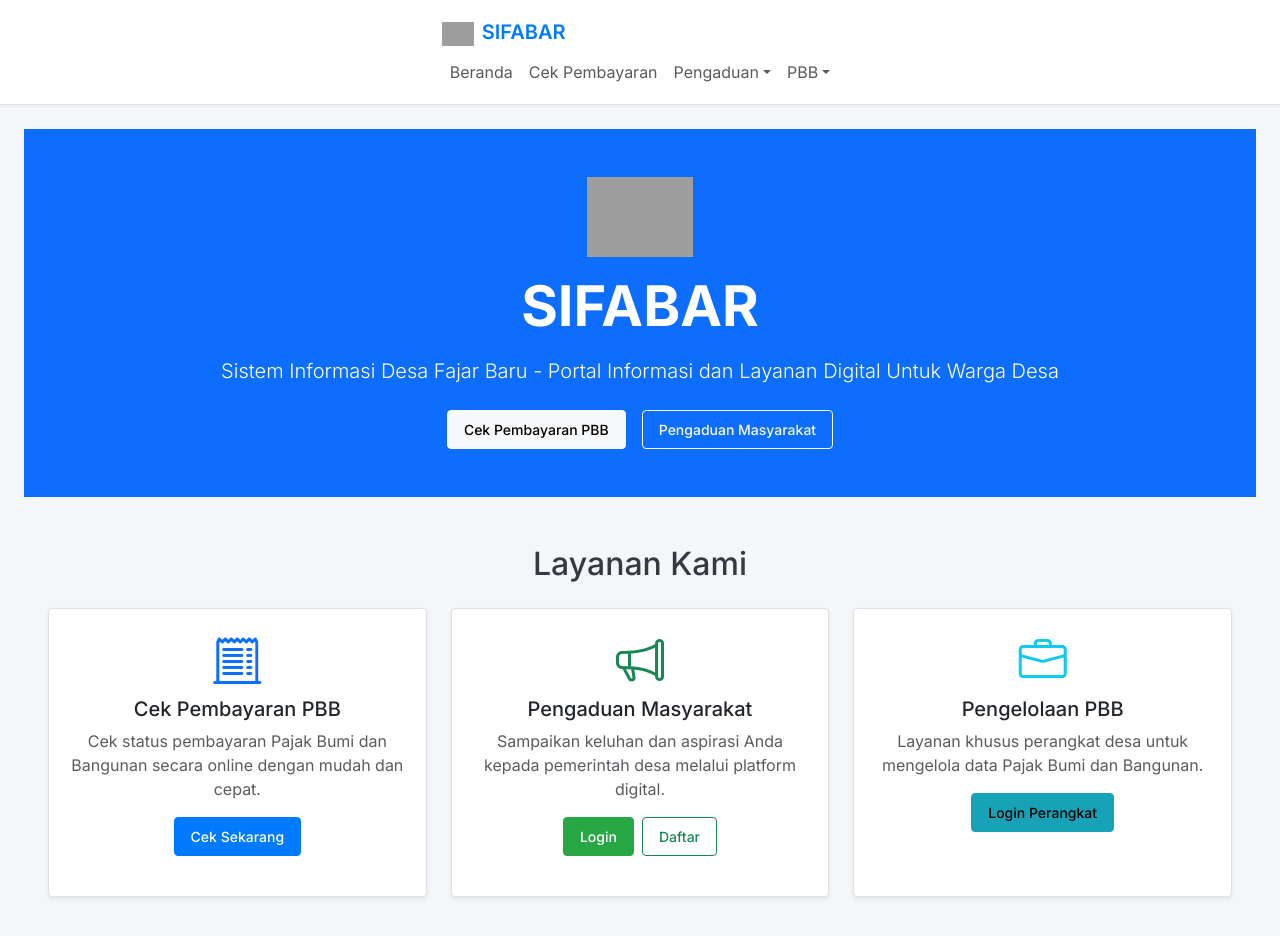
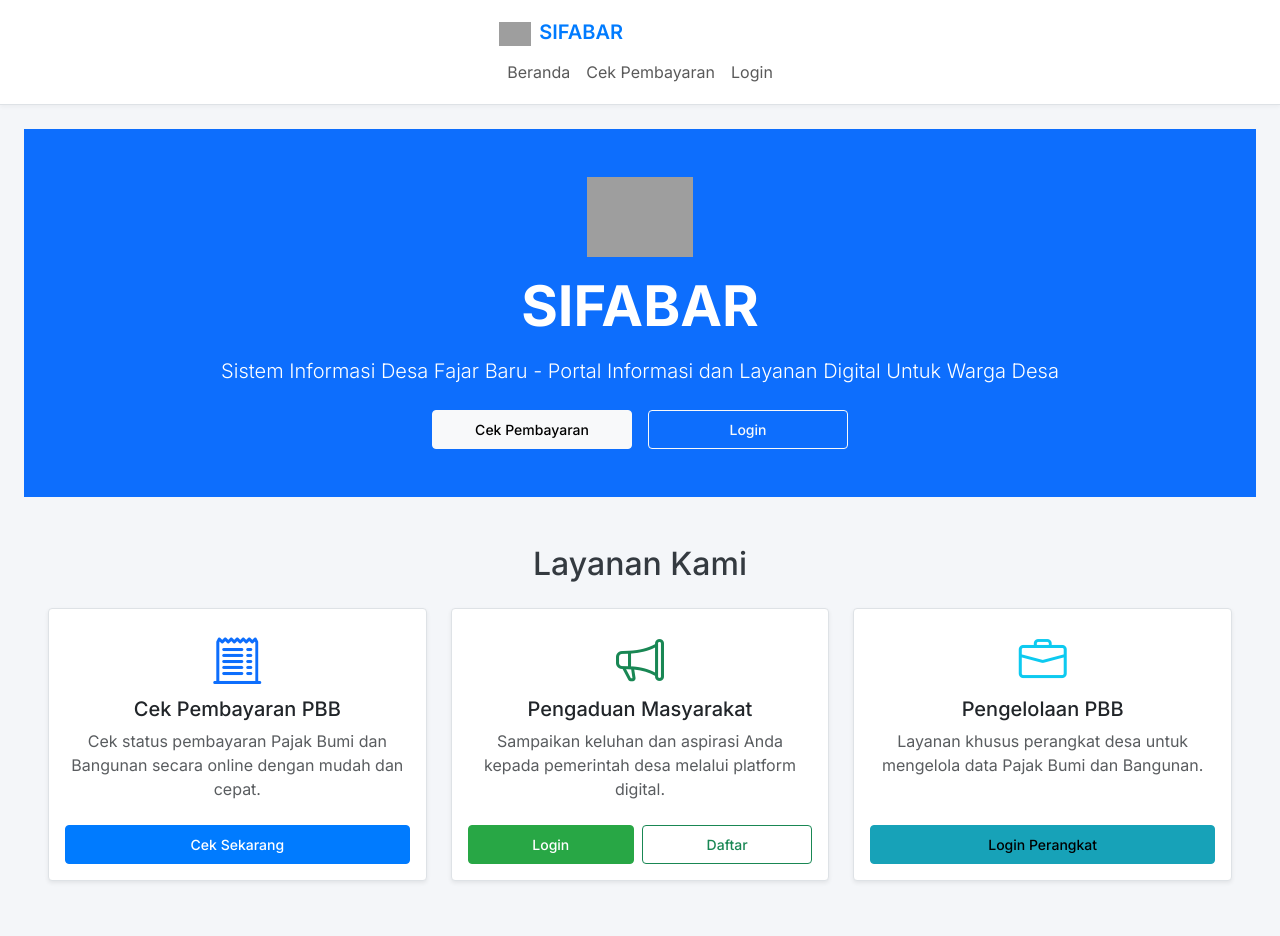
Before and after one commit to websitedesafajarbaru/website, a React (Vite) app: page / in a window 1280 px wide. Shown: the top 936 px of the page. Built offline with nearby package versions, Linux system fonts and the light colour scheme; grey boxes are pictures that could not be loaded.

Commit message:
feat: Update frontend components

```diff
--- a/src/react-app/App.tsx
+++ b/src/react-app/App.tsx
@@ -3,16 +3,18 @@ import { AuthProvider } from "./contexts/AuthContext"
 import { Layout } from "./components/Layout"
 import { ProtectedRoute } from "./components/ProtectedRoute"
 import { LandingPage } from "./pages/LandingPage"
+import { Login } from "./pages/Login"
+import { ForgotPassword } from "./pages/ForgotPassword"
 import { CekPembayaran } from "./pages/CekPembayaran"
 import { RegistrasiMasyarakat } from "./pages/pengaduan-masyarakat/RegistrasiMasyarakat"
-import { LoginPengaduan } from "./pages/pengaduan-masyarakat/LoginPengaduan"
 import { DashboardMasyarakat } from "./pages/pengaduan-masyarakat/DashboardMasyarakat"
 import { DashboardAdminPengaduan } from "./pages/pengaduan-masyarakat/DashboardAdminPengaduan"
 import { RegistrasiPerangkatDesa } from "./pages/pengelolaan-pbb/RegistrasiPerangkatDesa"
-import { LoginPBB } from "./pages/pengelolaan-pbb/LoginPBB"
 import { DashboardAdminPBB } from "./pages/pengelolaan-pbb/DashboardAdminPBB"
 import { DashboardKepalaDusun } from "./pages/pengelolaan-pbb/DashboardKepalaDusun"
 import { DashboardKetuaRT } from "./pages/pengelolaan-pbb/DashboardKetuaRT"
+import { Settings } from "./pages/Settings"
+import { Credits } from "./pages/Credits"
 
 function App() {
   return (
@@ -21,10 +23,12 @@ function App() {
         <Routes>
           <Route element={<Layout />}>
             <Route path="/" element={<LandingPage />} />
+            <Route path="/login" element={<Login />} />
+            <Route path="/lupa-password" element={<ForgotPassword />} />
             <Route path="/cek-pembayaran" element={<CekPembayaran />} />
+            <Route path="/credits" element={<Credits />} />
 
             <Route path="/pengaduan-masyarakat/registrasi" element={<RegistrasiMasyarakat />} />
-            <Route path="/pengaduan-masyarakat/login" element={<LoginPengaduan />} />
             <Route
               path="/pengaduan-masyarakat/dashboard-masyarakat"
               element={
@@ -43,7 +47,6 @@ function App() {
             />
 
             <Route path="/pengelolaan-pbb/registrasi" element={<RegistrasiPerangkatDesa />} />
-            <Route path="/pengelolaan-pbb/login" element={<LoginPBB />} />
             <Route
               path="/pengelolaan-pbb/dashboard-admin"
               element={
@@ -68,6 +71,14 @@ function App() {
                 </ProtectedRoute>
               }
             />
+            <Route
+              path="/settings"
+              element={
+                <ProtectedRoute allowedRoles={["admin", "kepala_dusun", "ketua_rt", "masyarakat"]}>
+                  <Settings />
+                </ProtectedRoute>
+              }
+            />
           </Route>
         </Routes>
       </BrowserRouter>
--- a/src/react-app/components/Navbar.tsx
+++ b/src/react-app/components/Navbar.tsx
@@ -37,39 +37,10 @@ export function Navbar() {
             </li>
             {!isAuthenticated ? (
               <>
-                <li className="nav-item dropdown">
-                  <a className="nav-link dropdown-toggle" href="#" role="button" data-bs-toggle="dropdown">
-                    Pengaduan
-                  </a>
-                  <ul className="dropdown-menu dropdown-menu-end">
-                    <li>
-                      <Link className="dropdown-item" to="/pengaduan-masyarakat/login">
-                        Login
-                      </Link>
-                    </li>
-                    <li>
-                      <Link className="dropdown-item" to="/pengaduan-masyarakat/registrasi">
-                        Registrasi
-                      </Link>
-                    </li>
-                  </ul>
-                </li>
-                <li className="nav-item dropdown">
-                  <a className="nav-link dropdown-toggle" href="#" role="button" data-bs-toggle="dropdown">
-                    PBB
-                  </a>
-                  <ul className="dropdown-menu dropdown-menu-end">
-                    <li>
-                      <Link className="dropdown-item" to="/pengelolaan-pbb/login">
-                        Login
-                      </Link>
-                    </li>
-                    <li>
-                      <Link className="dropdown-item" to="/pengelolaan-pbb/registrasi">
-                        Registrasi
-                      </Link>
-                    </li>
-                  </ul>
+                <li className="nav-item">
+                  <Link className="nav-link" to="/login">
+                    Login
+                  </Link>
                 </li>
               </>
             ) : (
@@ -97,10 +68,34 @@ export function Navbar() {
                     </Link>
                   </li>
                 )}
-                <li className="nav-item">
-                  <button className="nav-link" onClick={handleLogout}>
-                    Logout
-                  </button>
+                <li className="nav-item dropdown">
+                  <a
+                    className="nav-link dropdown-toggle"
+                    href="#"
+                    id="userDropdown"
+                    role="button"
+                    data-bs-toggle="dropdown"
+                    aria-expanded="false"
+                  >
+                    {user?.nama_lengkap || "User"}
+                  </a>
+                  <ul className="dropdown-menu" aria-labelledby="userDropdown">
+                    <li>
+                      <Link className="dropdown-item" to="/settings">
+                        <i className="bi bi-gear me-2"></i>
+                        Pengaturan
+                      </Link>
+                    </li>
+                    <li>
+                      <hr className="dropdown-divider" />
+                    </li>
+                    <li>
+                      <button className="dropdown-item" onClick={handleLogout}>
+                        <i className="bi bi-box-arrow-right me-2"></i>
+                        Logout
+                      </button>
+                    </li>
+                  </ul>
                 </li>
               </>
             )}
--- a/src/react-app/pages/LandingPage.tsx
+++ b/src/react-app/pages/LandingPage.tsx
@@ -6,16 +6,16 @@ export function LandingPage() {
     <div>
       {/* Hero Section */}
       <section className="hero-section bg-primary text-white py-5">
-        <div className="container-wide text-center">
+        <div className="container-wide text-center px-3">
           <img src={logo} alt="Logo SIFABAR" className="mb-3" style={{ height: "80px" }} />
           <h1 className="display-4 fw-bold mb-3">SIFABAR</h1>
           <p className="lead mb-4">Sistem Informasi Desa Fajar Baru - Portal Informasi dan Layanan Digital Untuk Warga Desa</p>
-          <div className="d-flex justify-content-center gap-3">
-            <Link to="/cek-pembayaran" className="btn btn-light btn-lg">
-              Cek Pembayaran PBB
+          <div className="d-flex justify-content-center gap-3 flex-column flex-md-row mx-3">
+            <Link to="/cek-pembayaran" className="btn btn-light btn-lg" style={{ minWidth: "200px" }}>
+              Cek Pembayaran
             </Link>
-            <Link to="/pengaduan-masyarakat/login" className="btn btn-outline-light btn-lg">
-              Pengaduan Masyarakat
+            <Link to="/login" className="btn btn-outline-light btn-lg" style={{ minWidth: "200px" }}>
+              Login
             </Link>
           </div>
         </div>
@@ -27,11 +27,13 @@ export function LandingPage() {
         <div className="row g-4">
           <div className="col-md-4">
             <div className="card h-100 shadow-sm">
-              <div className="card-body text-center">
+              <div className="card-body d-flex flex-column justify-content-between text-center">
+                <div>
                   <i className="bi bi-receipt-cutoff text-primary mb-3" style={{ fontSize: "3rem" }}></i>
                   <h5 className="card-title">Cek Pembayaran PBB</h5>
                   <p className="card-text text-muted">Cek status pembayaran Pajak Bumi dan Bangunan secara online dengan mudah dan cepat.</p>
-                <Link to="/cek-pembayaran" className="btn btn-primary">
+                </div>
+                <Link to="/cek-pembayaran" className="btn btn-primary" style={{ minWidth: "120px" }}>
                   Cek Sekarang
                 </Link>
               </div>
@@ -40,15 +42,17 @@ export function LandingPage() {
 
           <div className="col-md-4">
             <div className="card h-100 shadow-sm">
-              <div className="card-body text-center">
+              <div className="card-body d-flex flex-column justify-content-between text-center">
+                <div>
                   <i className="bi bi-megaphone text-success mb-3" style={{ fontSize: "3rem" }}></i>
                   <h5 className="card-title">Pengaduan Masyarakat</h5>
                   <p className="card-text text-muted">Sampaikan keluhan dan aspirasi Anda kepada pemerintah desa melalui platform digital.</p>
+                </div>
                 <div className="d-flex justify-content-center gap-2">
-                  <Link to="/pengaduan-masyarakat/login" className="btn btn-success">
+                  <Link to="/login" className="btn btn-success flex-fill">
                     Login
                   </Link>
-                  <Link to="/pengaduan-masyarakat/registrasi" className="btn btn-outline-success">
+                  <Link to="/pengaduan-masyarakat/registrasi" className="btn btn-outline-success flex-fill">
                     Daftar
                   </Link>
                 </div>
@@ -58,11 +62,13 @@ export function LandingPage() {
 
           <div className="col-md-4">
             <div className="card h-100 shadow-sm">
-              <div className="card-body text-center">
+              <div className="card-body d-flex flex-column justify-content-between text-center">
+                <div>
                   <i className="bi bi-briefcase text-info mb-3" style={{ fontSize: "3rem" }}></i>
                   <h5 className="card-title">Pengelolaan PBB</h5>
                   <p className="card-text text-muted">Layanan khusus perangkat desa untuk mengelola data Pajak Bumi dan Bangunan.</p>
-                <Link to="/pengelolaan-pbb/login" className="btn btn-info">
+                </div>
+                <Link to="/login" className="btn btn-info" style={{ minWidth: "120px" }}>
                   Login Perangkat
                 </Link>
               </div>
```
Also changed, not shown: src/react-app/types.ts (+17 -2 lines). Lines whose indentation alone changed are shown as unchanged.
